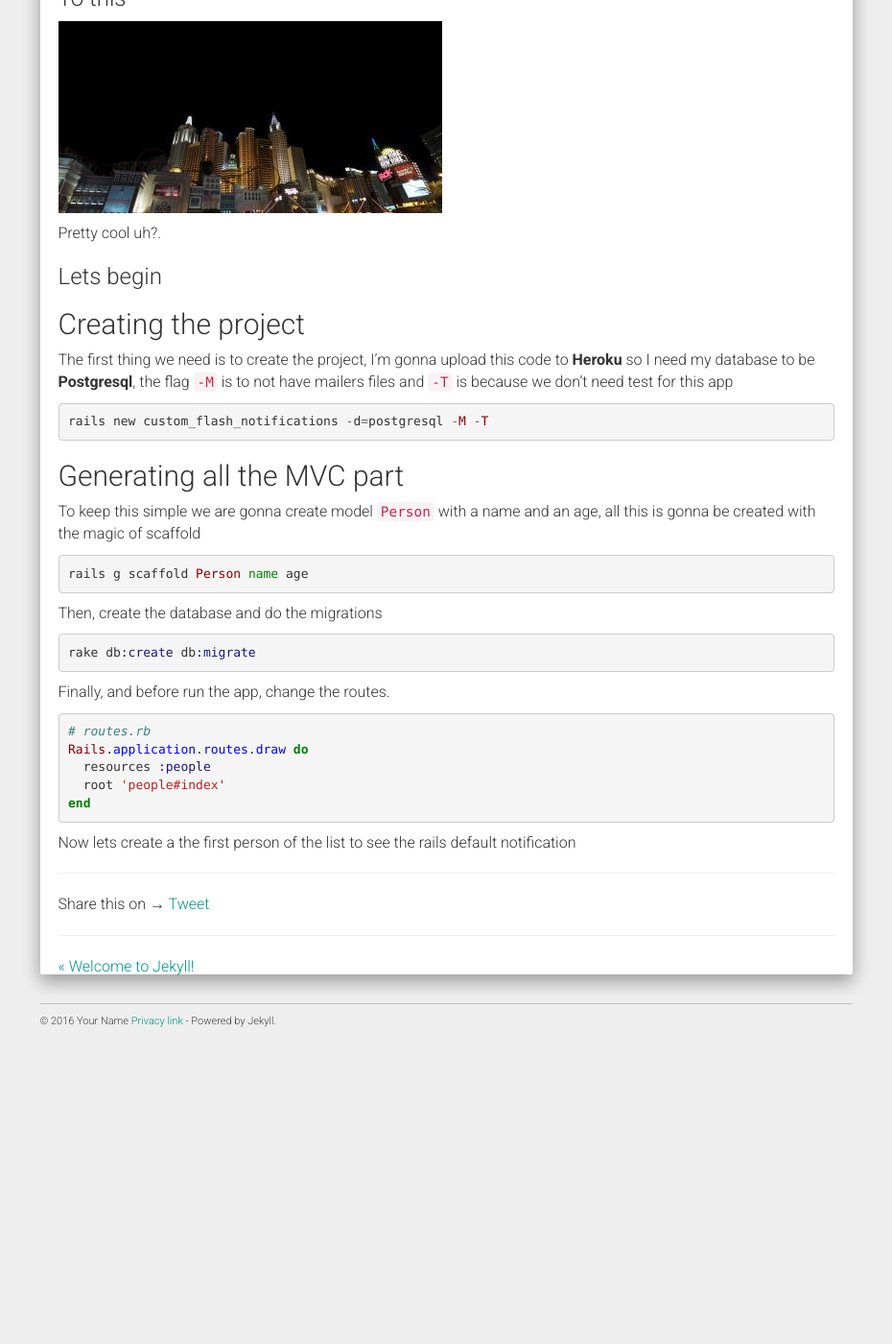
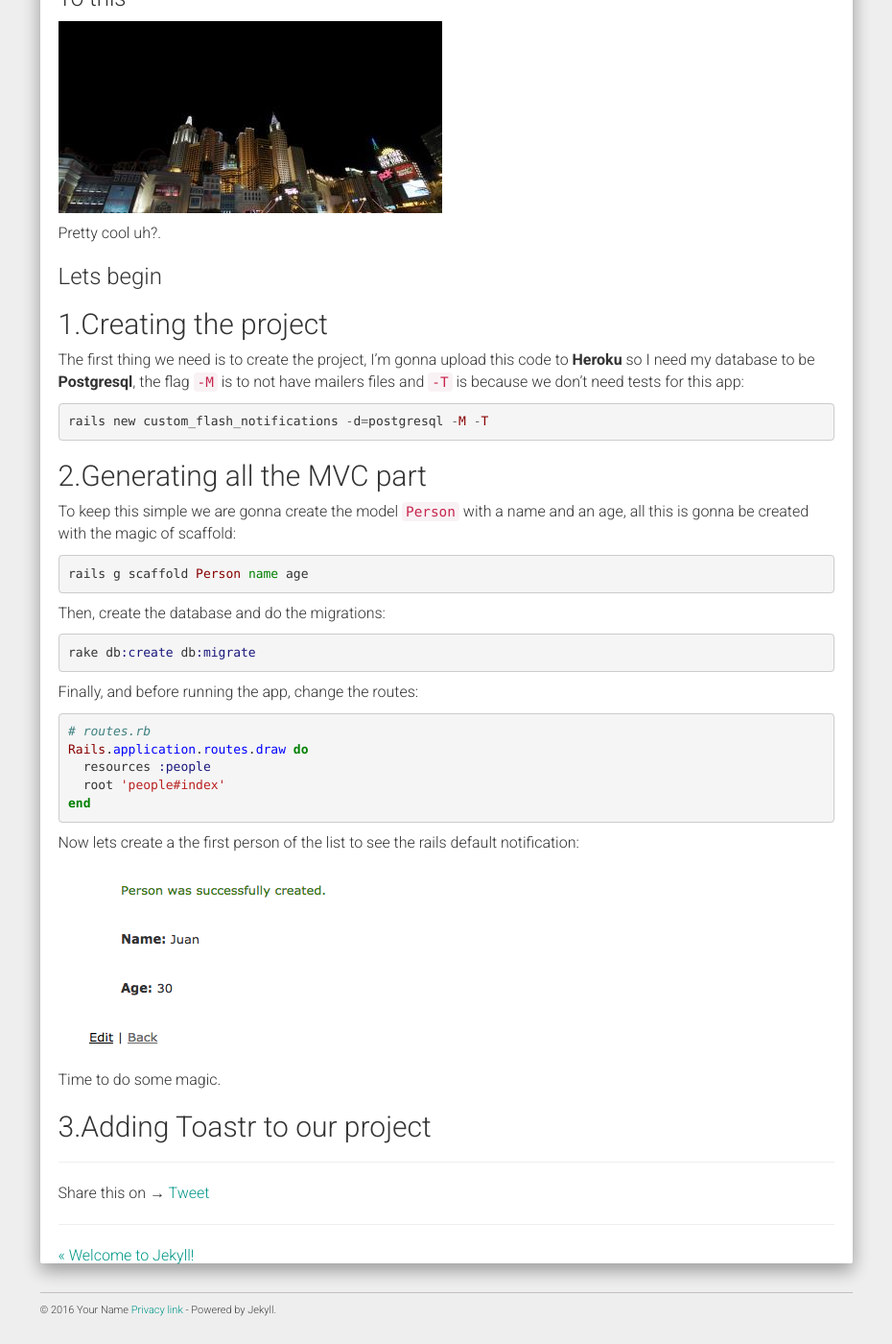
Before and after one commit to ftovaro/ftovaro.github.io, a Jekyll site: the page built from _posts/2016-11-19-custom-flash-notifications-with-bootstrap.md, in a window 1280 px wide and 1400 px high, scrolled down 584 px. Shown: the whole window at 96% size, without its empty margins (321-1251 px from the left). Built offline with Jekyll 4.4.1, drawn with Linux system fonts in a browser that asks for light colours; nearby versions of some CDN libraries; comment, search, counter and statistics services are not loaded; before the commit the page ends 1683 px from its top, so only the background shows below that.

Commit message:
1. Adding image of a person created

```diff
--- a/_posts/2016-11-19-custom-flash-notifications-with-bootstrap.md
+++ b/_posts/2016-11-19-custom-flash-notifications-with-bootstrap.md
@@ -17,24 +17,23 @@ By default, Rails give us some plain flash notification. I'm gonna show you how
 Pretty cool uh?.
 <h3>Lets begin</h3>
 
-<h2>Creating the project</h2>
+<h2>1.Creating the project</h2>
   The first thing we need is to create the project, I'm gonna upload this code to <strong>Heroku</strong> so I need
-  my database to be <strong>Postgresql</strong>, the flag `-M` is to not have mailers files and `-T` is because we don't
-  need test for this app
+  my database to be <strong>Postgresql</strong>, the flag `-M` is to not have mailers files and `-T` is because we don't need tests for this app:
 {% highlight ruby %}
 rails new custom_flash_notifications -d=postgresql -M -T
 {% endhighlight %}
-<h2>Generating all the MVC part</h2>
-  To keep this simple we are gonna create model `Person` with a name and an age, all this is gonna be
-  created with the magic of scaffold
+<h2>2.Generating all the MVC part</h2>
+  To keep this simple we are gonna create the model `Person` with a name and an age, all this is gonna be
+  created with the magic of scaffold:
 {% highlight ruby %}
 rails g scaffold Person name age
 {% endhighlight %}
-Then, create the database and do the migrations
+Then, create the database and do the migrations:
 {% highlight ruby %}
 rake db:create db:migrate
 {% endhighlight %}
-Finally, and before run the app, change the routes.
+Finally, and before running the app, change the routes:
 {% highlight ruby %}
 # routes.rb
 Rails.application.routes.draw do
@@ -42,4 +41,7 @@ Rails.application.routes.draw do
   root 'people#index'
 end
 {% endhighlight %}
-  Now lets create a the first person of the list to see the rails default notification
+  Now lets create a the first person of the list to see the rails default notification:
+  ![my alternate text](/assets/ugly-noti.png)
+  Time to do some magic.
+<h2>3.Adding Toastr to our project </h2>
```
Also changed, not shown: assets/ugly-noti.png (added), 1 other file.
